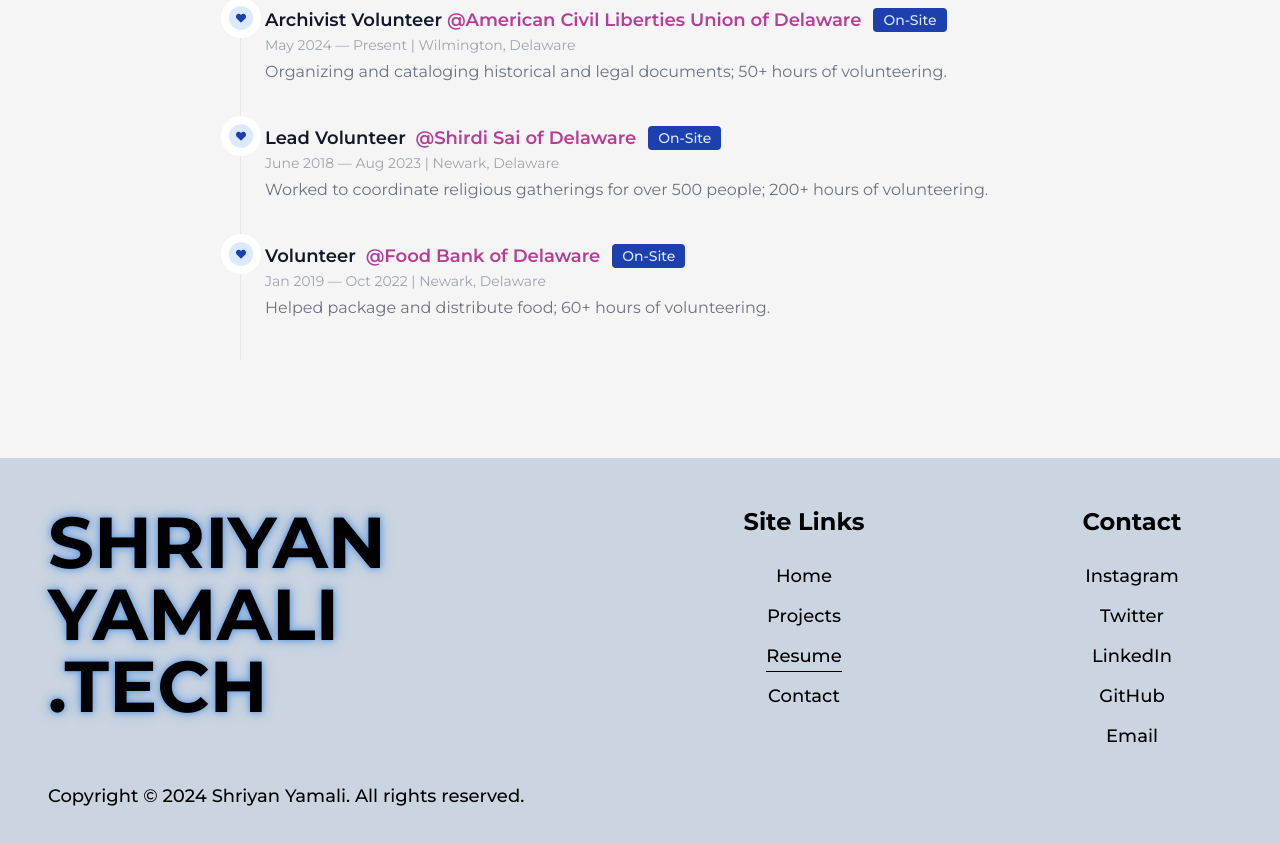
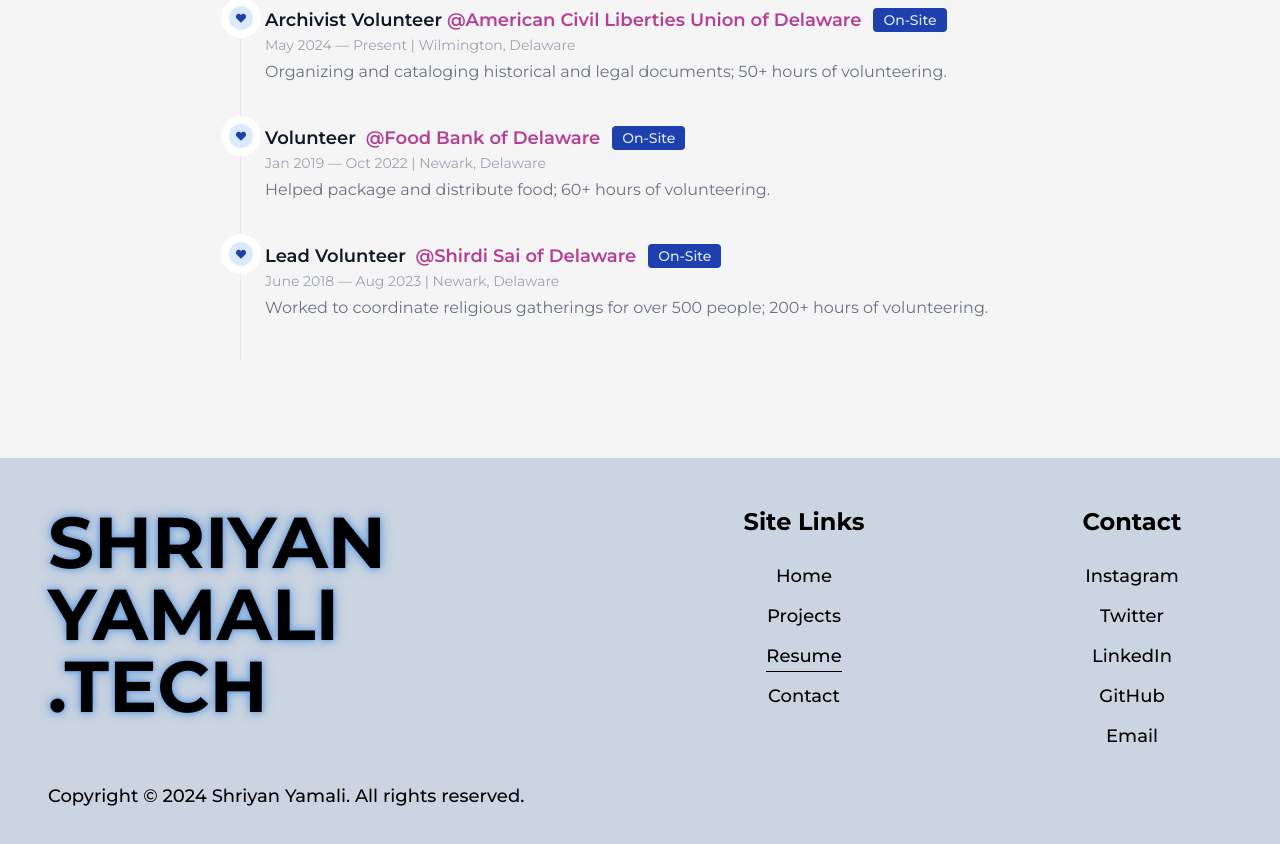
Before and after one commit to shriyanyamali/portfolio-v2, a Next.js app: page /resume in a window 1280 px wide. Shown: the part 2304-3148 px from the top of the page. Built offline with nearby package versions, Linux system fonts and the light colour scheme.

Commit message:
reordered volunteer experience

```diff
--- a/src/components/VolunteeringTimeline.js
+++ b/src/components/VolunteeringTimeline.js
@@ -95,20 +95,19 @@ const VolunteeringTimeline = () => {
               </svg>
             </span>
             <h3 className="flex items-center mb-1 text-lg font-semibold text-gray-900 dark:text-white mg:text-base sm:!text-sm">
-              Lead Volunteer &nbsp;
+              Volunteer &nbsp;
               <div className="text-primary dark:text-primaryDark sm:ml-3">
-                @Shirdi Sai of Delaware{" "}
+                @Food Bank of Delaware{" "}
               </div>
               <span className="bg-blue-800 text-blue-100 text-sm font-medium me-2 px-2.5 py-0.5 rounded dark:bg-blue-300 dark:text-blue-900 ms-3 lg:hidden">
                 On-Site
               </span>
             </h3>
             <time className="block mb-2 text-sm font-normal leading-none text-gray-400 dark:text-gray-500">
-              June 2018 — Aug 2023 | Newark, Delaware
+              Jan 2019 — Oct 2022 | Newark, Delaware
             </time>
             <p className="mb-4 text-base font-normal text-gray-500 dark:text-gray-300">
-              Worked to coordinate religious gatherings for over 500 people;
-              200+ hours of volunteering.
+              Helped package and distribute food; 60+ hours of volunteering.
             </p>
           </li>
         </motion.div>
@@ -131,19 +130,20 @@ const VolunteeringTimeline = () => {
               </svg>
             </span>
             <h3 className="flex items-center mb-1 text-lg font-semibold text-gray-900 dark:text-white mg:text-base sm:!text-sm">
-              Volunteer &nbsp;
+              Lead Volunteer &nbsp;
               <div className="text-primary dark:text-primaryDark sm:ml-3">
-                @Food Bank of Delaware{" "}
+                @Shirdi Sai of Delaware{" "}
               </div>
               <span className="bg-blue-800 text-blue-100 text-sm font-medium me-2 px-2.5 py-0.5 rounded dark:bg-blue-300 dark:text-blue-900 ms-3 lg:hidden">
                 On-Site
               </span>
             </h3>
             <time className="block mb-2 text-sm font-normal leading-none text-gray-400 dark:text-gray-500">
-              Jan 2019 — Oct 2022 | Newark, Delaware
+              June 2018 — Aug 2023 | Newark, Delaware
             </time>
             <p className="mb-4 text-base font-normal text-gray-500 dark:text-gray-300">
-              Helped package and distribute food; 60+ hours of volunteering.
+              Worked to coordinate religious gatherings for over 500 people;
+              200+ hours of volunteering.
             </p>
           </li>
         </motion.div>
```
